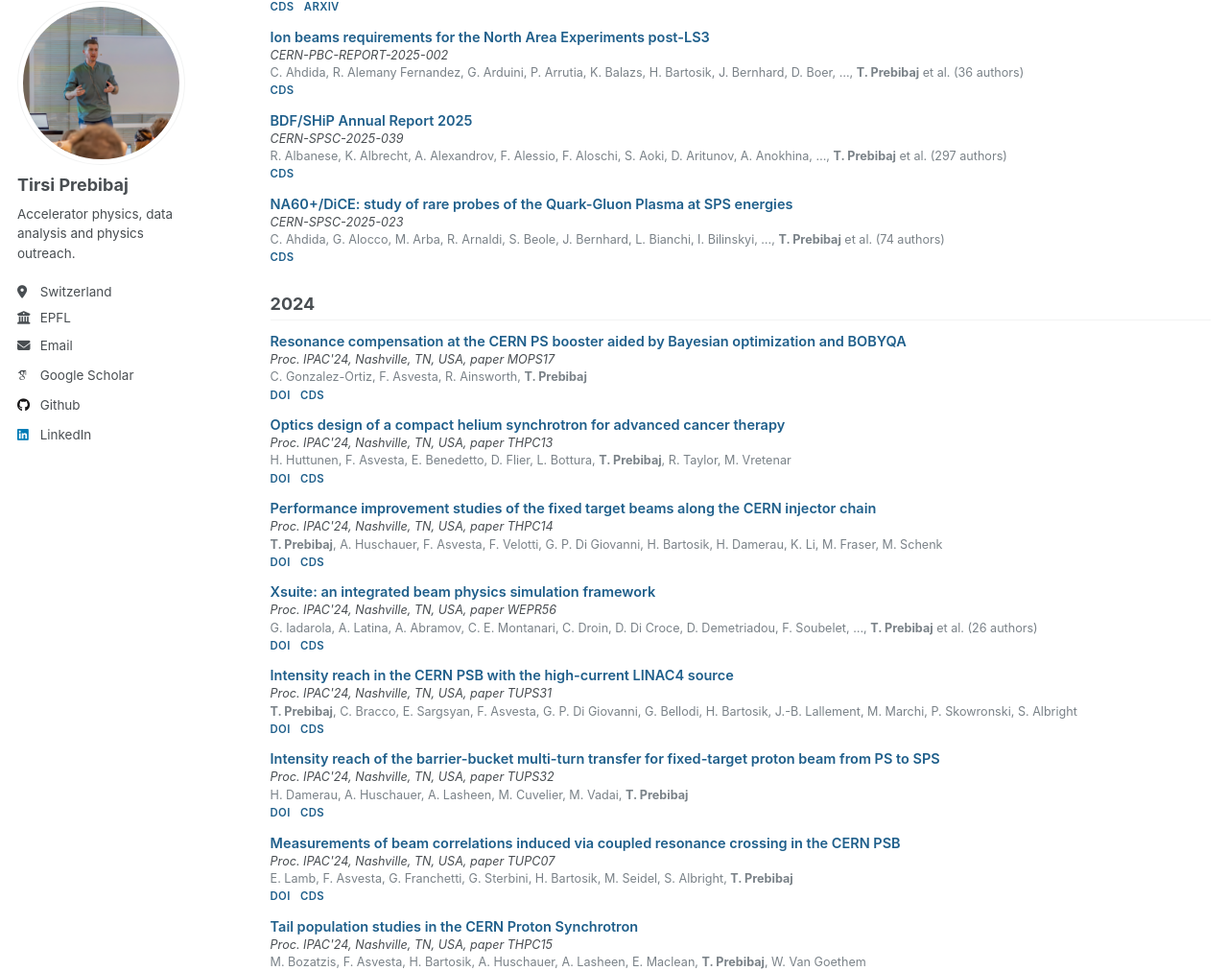
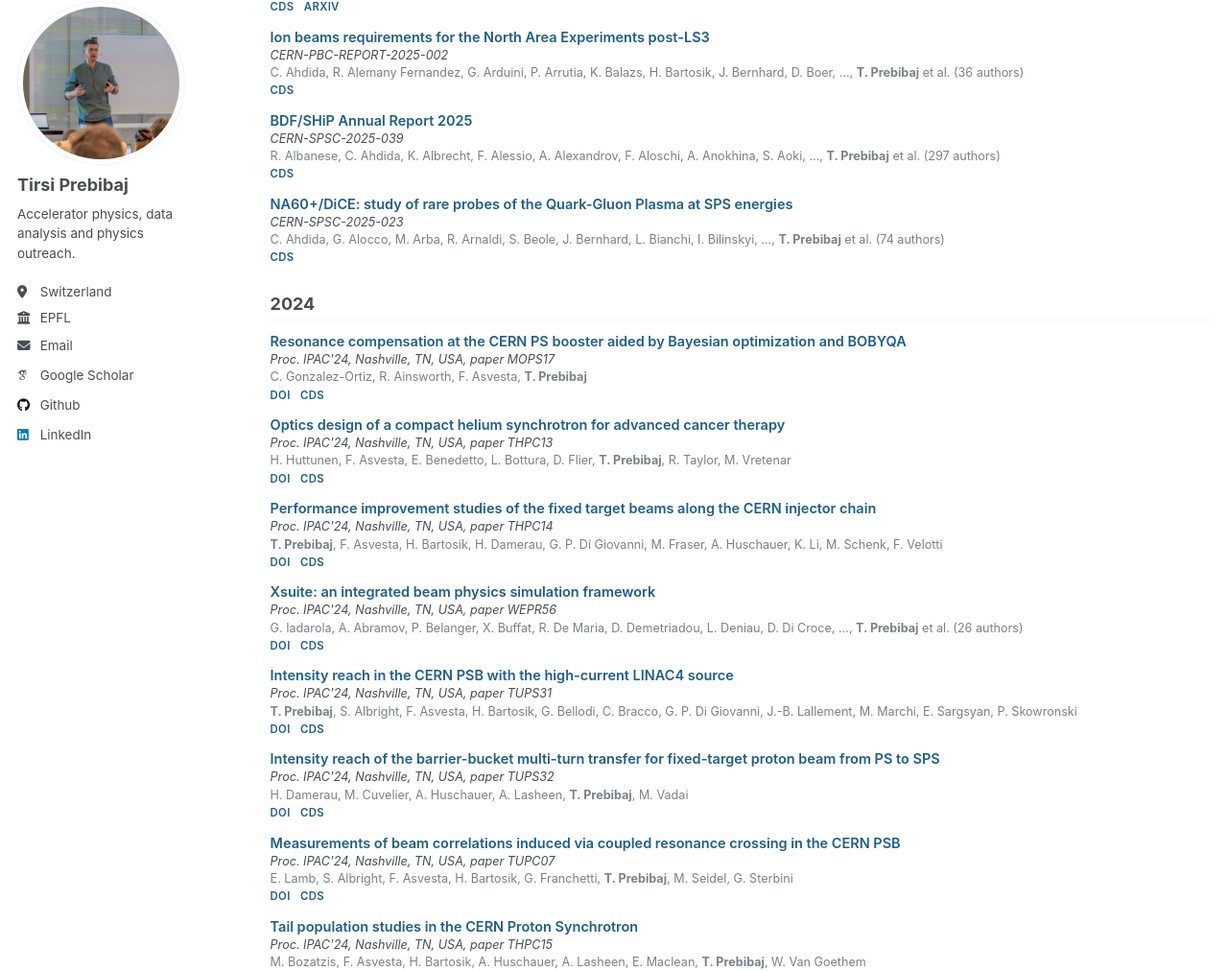
Before and after one commit to tprebiba/tprebiba.github.io, a Jekyll site: the page built from _pages/publications.html, in a window 1280 px wide and 1400 px high, scrolled down 1665 px. Shown: the part 105-1117 px from the top of the window at 96% size. Built offline with Jekyll 4.4.1, drawn with Linux system fonts in a browser that asks for light colours; some web fonts are replaced; some of the changed text lies outside the part shown.

```diff
--- a/_data/publications.yml
+++ b/_data/publications.yml
@@ -5,7 +5,7 @@
 - date: "2026-05"
   title: "Sensitivity of FCC-ee beam performance to resonance driving terms in the presence of beam–beam interactions"
   venue: "Proc. IPAC'26, Deauville, France, paper MOP1040"
-  authors: ["T. Prebibaj", "T. Pieloni", "L. van Riesen-Haupt", "M. Seidel", "X. Buffat"]
+  authors: ["T. Prebibaj", "X. Buffat", "T. Pieloni", "L. van Riesen-Haupt", "M. Seidel"]
   links:
     pdf: "https://www.ipac26.org/prepress/pdf/MOP1040.pdf"
     # doi: "https://doi.org/10.18429/JACoW-IPAC2026-MOP1040"  (enable once the DOI resolves)
@@ -13,7 +13,7 @@
 - date: "2026-05"
   title: "Simulations of phase-advance correction for FCC-ee and impact on its performance"
   venue: "Proc. IPAC'26, Deauville, France, paper MOP1077"
-  authors: ["T. Prebibaj", "T. Pieloni", "Y. Wu", "L. Sievert", "L. van Riesen-Haupt", "M. Seidel", "P. Raimondi"]
+  authors: ["T. Prebibaj", "T. Pieloni", "P. Raimondi", "L. van Riesen-Haupt", "M. Seidel", "L. Sievert", "Y. Wu"]
   links:
     pdf: "https://www.ipac26.org/prepress/pdf/MOP1077.pdf"
     # doi: "https://doi.org/10.18429/JACoW-IPAC2026-MOP1077"  (enable once the DOI resolves)
@@ -21,7 +21,7 @@
 - date: "2026-05"
   title: "FCC-ee optics tuning – towards the reference design"
   venue: "Proc. IPAC'26, Deauville, France, paper MOP1039"
-  authors: ["J. Keintzel", "A. Hussain", "A. Vorozhtsov", "A. Kastrinellis", "C. Eriksson", "C. Carli", "C. Goffing", "E. Maclean", "…", "T. Prebibaj"]
+  authors: ["J. Keintzel", "I. Agapov", "E. Ahmadi", "K. André", "J. Bauche", "M. Boland", "Q. Bruant", "C. Carli", "…", "T. Prebibaj"]
   n_authors: 48
   links:
     pdf: "https://www.ipac26.org/prepress/pdf/MOP1039.pdf"
@@ -30,7 +30,7 @@
 - date: "2026-05"
   title: "Beam performance reach at CERN PSB for the ISOLDE facility"
   venue: "Proc. IPAC'26, Deauville, France, paper THP4012"
-  authors: ["F. Asvesta", "A. Findlay", "A. Rodriguez", "C. Bracco", "E. Piselli", "G. Di Giovanni", "G. Gnemmi", "I. Frank", "…", "T. Prebibaj"]
+  authors: ["F. Asvesta", "S. Albright", "C. Bracco", "G. Di Giovanni", "A. Findlay", "I. Frank", "M. Fraser", "G. Gnemmi", "…", "T. Prebibaj"]
   n_authors: 17
   links:
     pdf: "https://www.ipac26.org/prepress/pdf/THP4012.pdf"
@@ -47,7 +47,7 @@
 - date: "2026-05"
   title: "ATSOA at CERN: A Hands On Accelerator Course in the EURO-LABS Framework"
   venue: "Proc. IPAC'26, Deauville, France, paper TUP8014"
-  authors: ["F. Asvesta", "D. Gamba", "I. Efthymiopoulos", "L. Ponce", "M. Slupecki", "M. Jebramcik", "M. Lozano Benito", "R. Corsini", "T. Argyropoulos", "T. Prebibaj", "W. Farabolini", "M. Garcia Borje", "P. Korysko"]
+  authors: ["F. Asvesta", "T. Argyropoulos", "R. Corsini", "I. Efthymiopoulos", "W. Farabolini", "D. Gamba", "M. Garcia Borje", "M. Jebramcik", "P. Korysko", "M. Lozano Benito", "L. Ponce", "T. Prebibaj", "M. Slupecki"]
   links:
     pdf: "https://www.ipac26.org/prepress/pdf/TUP8014.pdf"
     # doi: "https://doi.org/10.18429/JACoW-IPAC2026-TUP8014"  (enable once the DOI resolves)
@@ -55,7 +55,7 @@
 - date: "2026-05"
   title: "Mitigating the periodic resonance crossing in high-intensity bunches by multi-RF"
   venue: "Proc. IPAC'26, Deauville, France, paper WEP5079"
-  authors: ["G. Franchetti", "F. Asvesta", "H. Bartosik", "S. Albright", "T. Prebibaj"]
+  authors: ["G. Franchetti", "S. Albright", "F. Asvesta", "H. Bartosik", "T. Prebibaj"]
   links:
     pdf: "https://www.ipac26.org/prepress/pdf/WEP5079.pdf"
     # doi: "https://doi.org/10.18429/JACoW-IPAC2026-WEP5079"  (enable once the DOI resolves)
@@ -63,7 +63,7 @@
 - date: "2026-05"
   title: "Data-Driven Optimization of Open Loop Control Functions at the CERN Super Proton Synchrotron"
   venue: "Proc. IPAC'26, Deauville, France, paper WEP6016"
-  authors: ["A. Menor de Onate", "M. Schenk", "B. Rodriguez Mateos", "T. Prebibaj", "V. Kain", "I. Mases"]
+  authors: ["A. Menor de Onate", "V. Kain", "I. Mases", "T. Prebibaj", "B. Rodriguez Mateos", "M. Schenk"]
   links:
     pdf: "https://www.ipac26.org/prepress/pdf/WEP6016.pdf"
     # doi: "https://doi.org/10.18429/JACoW-IPAC2026-WEP6016"  (enable once the DOI resolves)
@@ -94,7 +94,7 @@
 - date: "2025-06"
   title: "Magnetic cycle optimisation in the CERN PS booster"
   venue: "Proc. IPAC'25, Taipei, Taiwan, paper TUPS026"
-  authors: ["S. Albright", "A. Newborough", "F. Asvesta", "G. P. Di Giovanni", "M. Marchi", "T. Prebibaj"]
+  authors: ["S. Albright", "F. Asvesta", "G. P. Di Giovanni", "M. Marchi", "A. Newborough", "T. Prebibaj"]
   links:
     doi: "https://doi.org/10.18429/JACoW-IPAC2025-TUPS026"
     cds: "https://cds.cern.ch/record/2953977"
@@ -102,7 +102,7 @@
 - date: "2025-06"
   title: "Preparing the future SPS fixed target beams for the SHiP experiment"
   venue: "Proc. IPAC'25, Taipei, Taiwan, paper MOPS028"
-  authors: ["T. Prebibaj", "C. Zannini", "F. Asvesta", "G. Papotti", "H. Bartosik", "H. Damerau", "I. Mases", "K. Li"]
+  authors: ["T. Prebibaj", "F. Asvesta", "H. Bartosik", "H. Damerau", "K. Li", "I. Mases", "G. Papotti", "C. Zannini"]
   links:
     doi: "https://doi.org/10.18429/JACoW-IPAC2025-MOPS028"
     cds: "https://cds.cern.ch/record/2953589"
@@ -110,7 +110,7 @@
 - date: "2025-05"
   title: "Summary Report of the Physics Beyond Colliders Study at CERN"
   venue: "CERN-PBC-REPORT-2025-003"
-  authors: ["R. Alemany Fernández", "M. Au", "G. Arduini", "L. Bandiera", "D. Banerjee", "H. Bartosik", "J. Bernhard", "D. Boer", "…", "T. Prebibaj"]
+  authors: ["R. Alemany Fernández", "G. Arduini", "M. Au", "L. Bandiera", "D. Banerjee", "H. Bartosik", "J. Bernhard", "D. Boer", "…", "T. Prebibaj"]
   n_authors: 83
   links:
     cds: "https://cds.cern.ch/record/2927631"
@@ -119,7 +119,7 @@
 - date: "2025-04"
   title: "SHiP experiment at the SPS Beam Dump Facility"
   venue: "CERN-SHiP-PROC-2025-001"
-  authors: ["R. Albanese", "K. Albrecht", "J. Alt", "A. Alexandrov", "F. Alessio", "S. Aoki", "D. Aritunov", "N. Azorskiy", "…", "T. Prebibaj"]
+  authors: ["R. Albanese", "F. Aberle", "O. Aberle", "C. Ahdida", "K. Albrecht", "F. Alessio", "A. Alexandrov", "J. Alt", "…", "T. Prebibaj"]
   n_authors: 295
   links:
     cds: "https://cds.cern.ch/record/2929845"
@@ -152,7 +152,7 @@
 - date: "2025-01"
   title: "BDF/SHiP Annual Report 2025"
   venue: "CERN-SPSC-2025-039"
-  authors: ["R. Albanese", "K. Albrecht", "A. Alexandrov", "F. Alessio", "F. Aloschi", "S. Aoki", "D. Aritunov", "A. Anokhina", "…", "T. Prebibaj"]
+  authors: ["R. Albanese", "C. Ahdida", "K. Albrecht", "F. Alessio", "A. Alexandrov", "F. Aloschi", "A. Anokhina", "S. Aoki", "…", "T. Prebibaj"]
   n_authors: 297
   links:
     cds: "https://cds.cern.ch/record/2948477"
@@ -168,7 +168,7 @@
 - date: "2024-05"
   title: "Resonance compensation at the CERN PS booster aided by Bayesian optimization and BOBYQA"
   venue: "Proc. IPAC'24, Nashville, TN, USA, paper MOPS17"
-  authors: ["C. Gonzalez-Ortiz", "F. Asvesta", "R. Ainsworth", "T. Prebibaj"]
+  authors: ["C. Gonzalez-Ortiz", "R. Ainsworth", "F. Asvesta", "T. Prebibaj"]
   links:
     doi: "https://doi.org/10.18429/JACoW-IPAC2024-MOPS17"
     cds: "https://cds.cern.ch/record/2912365"
@@ -176,7 +176,7 @@
 - date: "2024-05"
   title: "Optics design of a compact helium synchrotron for advanced cancer therapy"
   venue: "Proc. IPAC'24, Nashville, TN, USA, paper THPC13"
-  authors: ["H. Huttunen", "F. Asvesta", "E. Benedetto", "D. Flier", "L. Bottura", "T. Prebibaj", "R. Taylor", "M. Vretenar"]
+  authors: ["H. Huttunen", "F. Asvesta", "E. Benedetto", "L. Bottura", "D. Flier", "T. Prebibaj", "R. Taylor", "M. Vretenar"]
   links:
     doi: "https://doi.org/10.18429/JACoW-IPAC2024-THPC13"
     cds: "https://cds.cern.ch/record/2930706"
@@ -184,7 +184,7 @@
 - date: "2024-05"
   title: "Performance improvement studies of the fixed target beams along the CERN injector chain"
   venue: "Proc. IPAC'24, Nashville, TN, USA, paper THPC14"
-  authors: ["T. Prebibaj", "A. Huschauer", "F. Asvesta", "F. Velotti", "G. P. Di Giovanni", "H. Bartosik", "H. Damerau", "K. Li", "M. Fraser", "M. Schenk"]
+  authors: ["T. Prebibaj", "F. Asvesta", "H. Bartosik", "H. Damerau", "G. P. Di Giovanni", "M. Fraser", "A. Huschauer", "K. Li", "M. Schenk", "F. Velotti"]
   links:
     doi: "https://doi.org/10.18429/JACoW-IPAC2024-THPC14"
     cds: "https://cds.cern.ch/record/2906531"
@@ -192,7 +192,7 @@
 - date: "2024-05"
   title: "Xsuite: an integrated beam physics simulation framework"
   venue: "Proc. IPAC'24, Nashville, TN, USA, paper WEPR56"
-  authors: ["G. Iadarola", "A. Latina", "A. Abramov", "C. E. Montanari", "C. Droin", "D. Di Croce", "D. Demetriadou", "F. Soubelet", "…", "T. Prebibaj"]
+  authors: ["G. Iadarola", "A. Abramov", "P. Belanger", "X. Buffat", "R. De Maria", "D. Demetriadou", "L. Deniau", "D. Di Croce", "…", "T. Prebibaj"]
   n_authors: 26
   links:
     doi: "https://doi.org/10.18429/JACoW-IPAC2024-WEPR56"
@@ -201,7 +201,7 @@
 - date: "2024-05"
   title: "Intensity reach in the CERN PSB with the high-current LINAC4 source"
   venue: "Proc. IPAC'24, Nashville, TN, USA, paper TUPS31"
-  authors: ["T. Prebibaj", "C. Bracco", "E. Sargsyan", "F. Asvesta", "G. P. Di Giovanni", "G. Bellodi", "H. Bartosik", "J.-B. Lallement", "M. Marchi", "P. Skowronski", "S. Albright"]
+  authors: ["T. Prebibaj", "S. Albright", "F. Asvesta", "H. Bartosik", "G. Bellodi", "C. Bracco", "G. P. Di Giovanni", "J.-B. Lallement", "M. Marchi", "E. Sargsyan", "P. Skowronski"]
   links:
     doi: "https://doi.org/10.18429/JACoW-IPAC2024-TUPS31"
     cds: "https://cds.cern.ch/record/2906530"
@@ -209,7 +209,7 @@
 - date: "2024-05"
   title: "Intensity reach of the barrier-bucket multi-turn transfer for fixed-target proton beam from PS to SPS"
   venue: "Proc. IPAC'24, Nashville, TN, USA, paper TUPS32"
-  authors: ["H. Damerau", "A. Huschauer", "A. Lasheen", "M. Cuvelier", "M. Vadai", "T. Prebibaj"]
+  authors: ["H. Damerau", "M. Cuvelier", "A. Huschauer", "A. Lasheen", "T. Prebibaj", "M. Vadai"]
   links:
     doi: "https://doi.org/10.18429/JACoW-IPAC2024-TUPS32"
     cds: "https://cds.cern.ch/record/2912909"
@@ -217,7 +217,7 @@
 - date: "2024-05"
   title: "Measurements of beam correlations induced via coupled resonance crossing in the CERN PSB"
   venue: "Proc. IPAC'24, Nashville, TN, USA, paper TUPC07"
-  authors: ["E. Lamb", "F. Asvesta", "G. Franchetti", "G. Sterbini", "H. Bartosik", "M. Seidel", "S. Albright", "T. Prebibaj"]
+  authors: ["E. Lamb", "S. Albright", "F. Asvesta", "H. Bartosik", "G. Franchetti", "T. Prebibaj", "M. Seidel", "G. Sterbini"]
   links:
     doi: "https://doi.org/10.18429/JACoW-IPAC2024-TUPC07"
     cds: "https://cds.cern.ch/record/2913149"
@@ -249,7 +249,7 @@
 - date: "2023-10"
   title: "Beam Performance with the LHC Injectors Upgrade"
   venue: "Proc. HB2023, Geneva, Switzerland, paper MOA1I1"
-  authors: ["C. zannini", "R. Wegner", "C. Vollinger", "R. Veness", "F. Velotti", "M. Sullivan", "R. Steerenberg", "A. Spierer", "…", "T. Prebibaj"]
+  authors: ["G. Rumolo", "S. Albright", "R. Alemany-Fernández", "M. E. Angoletta", "C. Antuono", "T. Argyropoulos", "F. Asvesta", "M. Barnes", "…", "T. Prebibaj"]
   n_authors: 112
   links:
     doi: "https://doi.org/10.18429/JACoW-HB2023-MOA1I1"
@@ -266,7 +266,7 @@
 - date: "2023-10"
   title: "Post-LS3 Experimental Options in ECN3"
   venue: "CERN-PBC-REPORT-2023-003"
-  authors: ["C. Ahdida", "G. Arduini", "K. Balazs", "H. Bartosik", "J. Bernhard", "A. Boyarsky", "J. Brod", "M. Brugger", "…", "T. Prebibaj"]
+  authors: ["C. Ahdida", "M. G. Alonso", "G. Arduini", "K. Balazs", "H. Bartosik", "J. Bernhard", "A. Boyarsky", "J. Brod", "…", "T. Prebibaj"]
   n_authors: 50
   links:
     cds: "https://cds.cern.ch/record/2867743"
@@ -282,7 +282,7 @@
 - date: "2023-05"
   title: "Characterization of transverse profiles along the LHC injector chain at CERN"
   venue: "Proc. IPAC'23, Venice, Italy, paper WEPL158"
-  authors: ["F. Asvesta", "A. Huschauer", "A. Lasheen", "B. Salvant", "B. Mikulec", "C. Zannini", "D. Cotte", "E. de la Fuente", "G. P. Di Giovanni", "G. Rumolo", "H. Bartosik", "I. Mases", "S. Joly", "T. Prebibaj"]
+  authors: ["F. Asvesta", "H. Bartosik", "D. Cotte", "G. P. Di Giovanni", "E. de la Fuente", "A. Huschauer", "S. Joly", "A. Lasheen", "I. Mases", "B. Mikulec", "T. Prebibaj", "G. Rumolo", "B. Salvant", "C. Zannini"]
   links:
     doi: "https://doi.org/10.18429/JACoW-IPAC2023-WEPL158"
     cds: "https://cds.cern.ch/record/2883860"
@@ -290,7 +290,7 @@
 - date: "2023-05"
   title: "Investigating the feasibility of delivering higher intensity proton beams to ECN3 at the CERN SPS North Area"
   venue: "Proc. IPAC'23, Venice, Italy, paper MOPA084"
-  authors: ["M. Fraser", "C. Ahdida", "G. Arduini", "P. A. Arrutia Sota", "H. Bartosik", "J. Bernhard", "M. Calviani", "A. Colinet", "…", "T. Prebibaj"]
+  authors: ["M. Fraser", "C. Ahdida", "G. Arduini", "P. A. Arrutia Sota", "H. Bartosik", "J. Bernhard", "M. Brugger", "M. Calviani", "…", "T. Prebibaj"]
   n_authors: 33
   links:
     doi: "https://doi.org/10.18429/JACoW-IPAC2023-MOPA084"
@@ -314,7 +314,7 @@
 - date: "2023-01"
   title: "Findings of the Physics Beyond Colliders ECN3 Beam Delivery Task Force"
   venue: "CERN-PBC-REPORT-2023-001"
-  authors: ["C. Ahdida", "H. Bartosik", "J. Bernhard", "M. Brugger", "M. Calviani", "A. Colinet", "L. S. Esposito", "R. Franqueira Ximenes", "…", "T. Prebibaj"]
+  authors: ["C. Ahdida", "K. Balazs", "H. Bartosik", "J. Bernhard", "M. Brugger", "M. Calviani", "A. Colinet", "L. S. Esposito", "…", "T. Prebibaj"]
   n_authors: 30
   links:
     cds: "https://cds.cern.ch/record/2847433"
@@ -403,7 +403,7 @@
 - date: "2019-05"
   title: "Transverse emittance studies at extraction of the CERN PS Booster"
   venue: "Proc. IPAC'19, Melbourne, Australia, paper MOPTS087"
-  authors: ["F. Antoniou", "S. Albright", "F. Asvesta", "H. Bartosik", "G. P. Di Giovanni", "V. Forte", "M. Fraser", "A. Valdivieso", "A. Huschauer", "B. Mikulec", "T. Prebibaj", "A. Santamaría García", "P. Skowroński"]
+  authors: ["F. Antoniou", "S. Albright", "F. Asvesta", "H. Bartosik", "G. P. Di Giovanni", "V. Forte", "M. Fraser", "A. Huschauer", "B. Mikulec", "T. Prebibaj", "A. Santamaría García", "P. Skowroński", "A. Valdivieso"]
   links:
     doi: "https://doi.org/10.18429/JACoW-IPAC2019-MOPTS087"
     cds: "https://cds.cern.ch/record/2695091"
```
